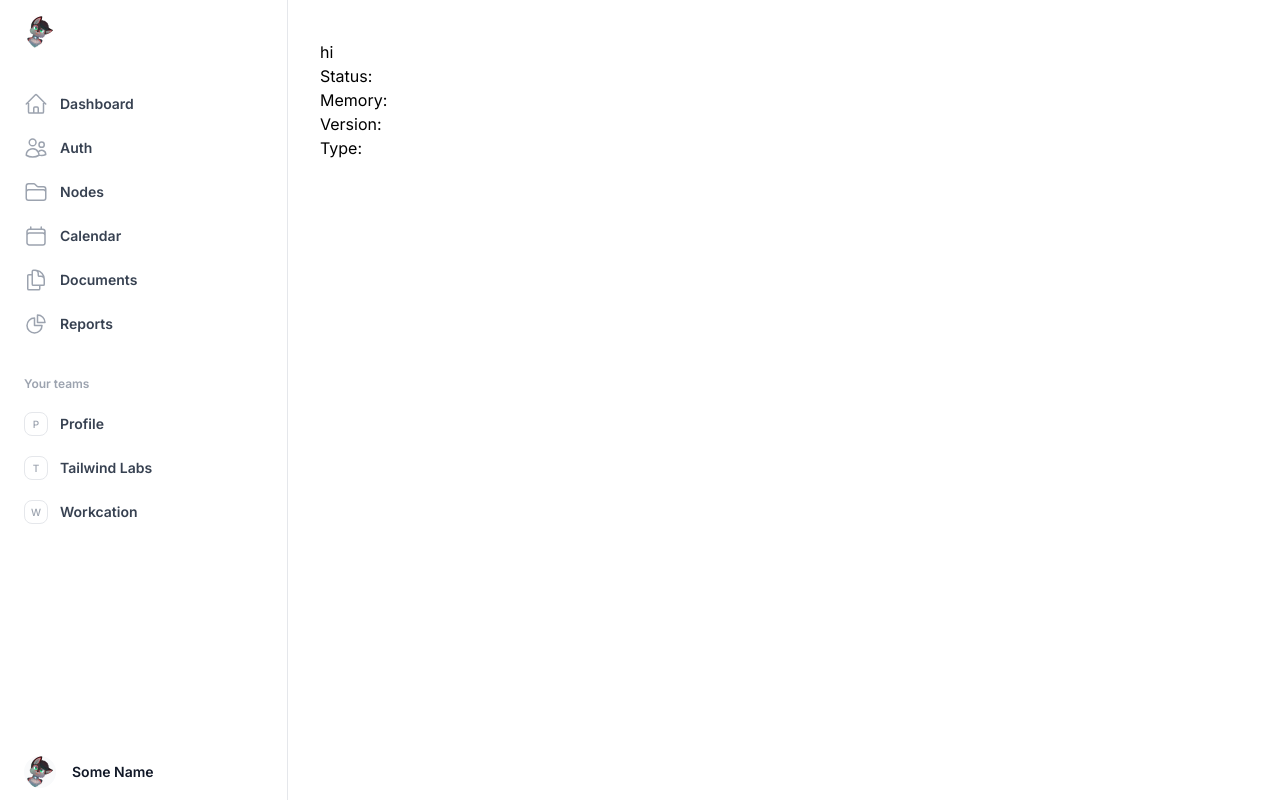
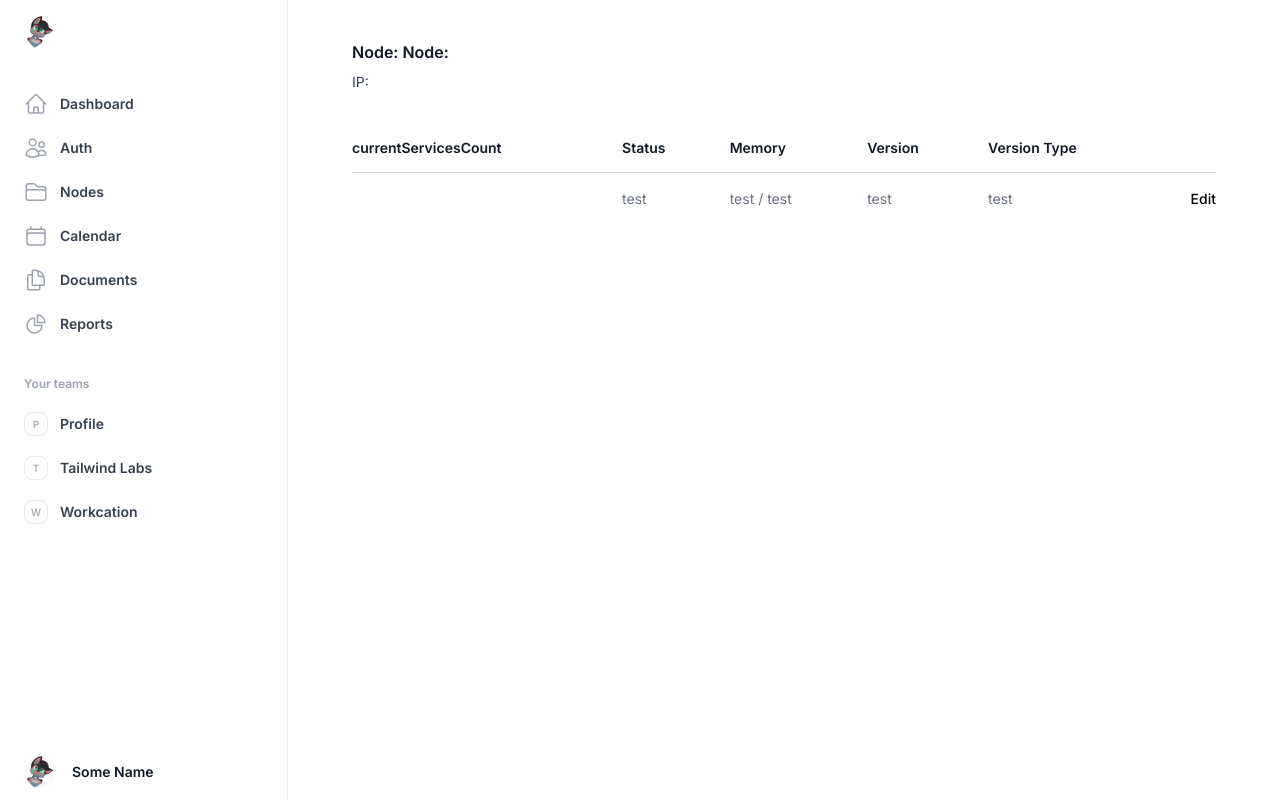
Before and after one commit to docimin/cloudnet-webinterface, a Next.js app: page /node/1 in a window 1280 px wide. Built offline with nearby package versions, Linux system fonts and the light colour scheme.

Commit message:
fix node page

```diff
--- a/components/nodePage.js
+++ b/components/nodePage.js
@@ -1,13 +1,130 @@
-import React from 'react';
 
-export default function NodePage({ node }) {
+'use client';
+import { useState, useEffect } from 'react';
+import Link from 'next/link';
+
+export default function Node() {
+  const [node, setNode] = useState({});
+  const [error, setError] = useState('');
+
+  useEffect(() => {
+    const token = getCookie('token');
+    const uniqueId = window.location.pathname.split('/').pop();
+    if (token) {
+      fetch(`https://cors.fayevr.dev/proxy-api.fayevr.dev/api/v2/cluster/${uniqueId}`, {
+        headers: {
+          Authorization: `Bearer ${token}`,
+          'Content-Type': 'application/json'
+        }
+      })
+        .then((response) => {
+          if (!response.ok) {
+            throw new Error(response.statusText);
+          }
+          console.log(response);
+          return response.json();
+        })
+        .then((data) => setNode(data.node))
+        .catch((error) => setError(error.message));
+    }
+  }, []);
+
+  const getCookie = (name) => {
+    const value = `; ${document.cookie}`;
+    const parts = value.split(`; ${name}=`);
+    if (parts.length === 2) return parts.pop().split(';').shift();
+  };
+
+  if (error) {
+    return (
+      <main className="flex flex-col items-center justify-between p-24">
+        <h1>Error: {error}</h1>
+      </main>
+    );
+  }
+
   return (
-    <div>
-      <h1>hi</h1>
-      <p>Status: </p>
-      <p>Memory: </p>
-      <p>Version: </p>
-      <p>Type: </p>
+<div className="px-4 sm:px-6 lg:px-8">
+      <div className="sm:flex sm:items-center">
+        <div className="sm:flex-auto">
+          <h1 className="text-base font-semibold leading-6 text-gray-900">
+          Node: Node: {node && node.node && node.node.uniqueId}
+          </h1>
+          <p className="mt-2 text-sm text-gray-700">
+            IP: {node && node.node && node.node.listeners.host}
+          </p>
+        </div>
+      </div>
+      <div className="mt-8 flow-root">
+        <div className="-mx-4 -my-2 overflow-x-auto sm:-mx-6 lg:-mx-8">
+          <div className="inline-block min-w-full py-2 align-middle sm:px-6 lg:px-8">
+            <table className="min-w-full divide-y divide-gray-300">
+              <thead>
+                <tr>
+                  <th
+                    scope="col"
+                    className="py-3.5 pl-4 pr-3 text-left text-sm font-semibold text-gray-900 sm:pl-0"
+                  >
+                    currentServicesCount
+                  </th>
+                  <th
+                    scope="col"
+                    className="px-3 py-3.5 text-left text-sm font-semibold text-gray-900"
+                  >
+                    Status
+                  </th>
+                  <th
+                    scope="col"
+                    className="px-3 py-3.5 text-left text-sm font-semibold text-gray-900"
+                  >
+                    Memory
+                  </th>
+                  <th
+                    scope="col"
+                    className="px-3 py-3.5 text-left text-sm font-semibold text-gray-900"
+                  >
+                    Version
+                  </th>
+                  <th
+                    scope="col"
+                    className="px-3 py-3.5 text-left text-sm font-semibold text-gray-900"
+                  >
+                    Version Type
+                  </th>
+                  <th scope="col" className="relative py-3.5 pl-3 pr-4 sm:pr-0">
+                    <span className="sr-only">Edit</span>
+                  </th>
+                </tr>
+              </thead>
+              <tbody className="divide-y divide-gray-200">
+                  <tr key="test">
+                    <td className="whitespace-nowrap py-4 pl-4 pr-3 text-sm font-medium text-gray-900 sm:pl-0">
+                    {node && node.node && node.nodeInfoSnapshot.currentServicesCount}
+                    </td>
+                    <td className="whitespace-nowrap px-3 py-4 text-sm text-gray-500">
+                      test
+                    </td>
+                    <td className="whitespace-nowrap px-3 py-4 text-sm text-gray-500">
+                      test /{' '}
+                      test
+                    </td>
+                    <td className="whitespace-nowrap px-3 py-4 text-sm text-gray-500">
+                      test
+                    </td>
+                    <td className="whitespace-nowrap px-3 py-4 text-sm text-gray-500">
+                      test
+                    </td>
+                    <td className="relative whitespace-nowrap py-4 pl-3 pr-4 text-right text-sm font-medium sm:pr-0">
+                      <Link href="">
+                        Edit
+                      </Link>
+                    </td>
+                  </tr>
+              </tbody>
+            </table>
+          </div>
+        </div>
+      </div>
     </div>
   );
 }
```
Also changed, not shown: 1 other file (tests, documents, lock files or other folders).
